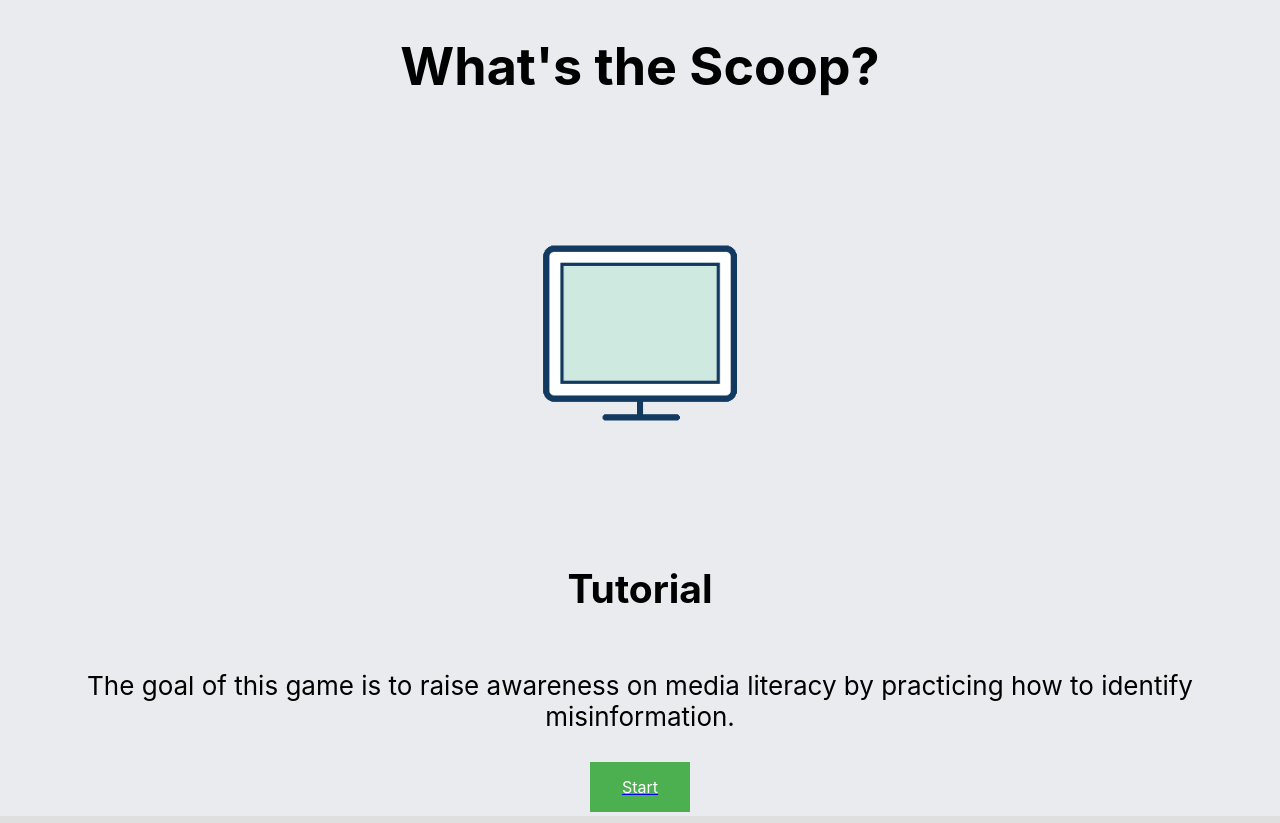
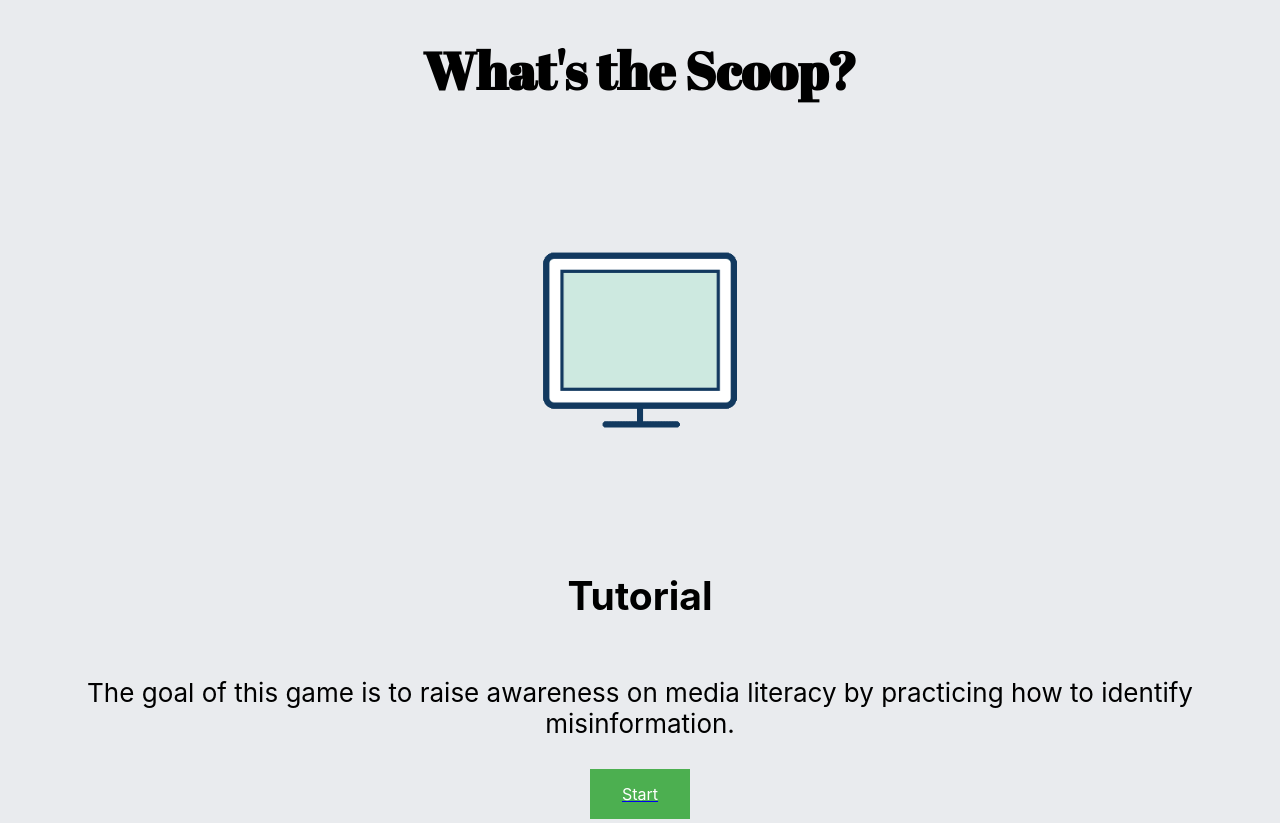
Before and after one commit to graceleaper/whats-the-scoop, a React (Create React App) app: page / in a window 1280 px wide. Built offline with nearby package versions, Linux system fonts and the light colour scheme.

Commit message:
changed api category for unreliable news

```diff
--- a/public/index.html
+++ b/public/index.html
@@ -3,6 +3,7 @@
   <head>
     <meta charset="utf-8" />
     <link rel="shortcut icon" href="%PUBLIC_URL%/favicon.ico" />
+    <link href="https://fonts.googleapis.com/css?family=Abril+Fatface" rel="stylesheet">
     <meta name="viewport" content="width=device-width, initial-scale=1" />
     <meta name="theme-color" content="#000000" />
     <!--
--- a/src/App.css
+++ b/src/App.css
@@ -34,6 +34,10 @@ body {
   to {
     transform: rotate(360deg);
   }
+}
+
+.logo {
+  font-family: 'Abril Fatface', cursive;
 }
 
 .all-articles {
@@ -85,6 +89,12 @@ body {
   cursor: pointer;
 }
 
+.reveal-card {
+  background-color: rgb(230, 233, 255);
+  margin: 10px;
+  padding: 10px;
+}
+
 .responsive_gif {
   height: 400px;
 }
@@ -124,6 +134,10 @@ body {
     font-size: 1em;
   }
 
+  .logo {
+    font-size: 2em;
+  }
+
   .article-image {
     width: 265px;
     height: 165px;
--- a/src/Quiz.js
+++ b/src/Quiz.js
@@ -50,7 +50,7 @@ export default class Quiz extends Component {
   render() {
     return (
       <div className="all-articles">
-        <h1> What's the Scoop?</h1>
+        <h1 className="logo"> What's the Scoop?</h1>
         {this.state.articles.map((article, index) => {
           return (
             <SingleArticle key={index}
--- a/src/Tutorial.js
+++ b/src/Tutorial.js
@@ -7,7 +7,7 @@ function Tutorial() {
   return (
     <div className="App">
       <header className="App-header">
-        <h1>What's the Scoop?</h1>
+        <h1 className="logo">What's the Scoop?</h1>
         {/* <img src={logo} className="App-logo" alt="logo" /> */}
         <img className="responsive_gif" alt="logo here" src={require('./animat-responsive-color.gif')} />
         <h2>Tutorial</h2>
--- a/src/UnreliableCard.js
+++ b/src/UnreliableCard.js
@@ -13,7 +13,7 @@ export default class UnreliableCard extends React.Component {
             <img className="searching" alt="magnifying glass" src={require('./animat-search-color.gif')}/>
         <p>This article comes from {this.props.source}, a clickbait source.</p>
         <p className="clickbait_reveal">
-          This is from a clickbait source at {this.props.url}
+          {this.props.source} has been identified as a media source with strong bias and misleading reports. You can read more on the media bias of this source <a href="https://mediabiasfactcheck.com/mashable/">here</a>.
         </p>
       </div>
     );
--- a/src/news.js
+++ b/src/news.js
@@ -5,7 +5,8 @@ const reliableNews =
           'apiKey=1dd41cbc8a9142ccac472a5790494164'
 
 const clickbait =
-'https://newsapi.org/v2/top-headlines?' +
+'https://newsapi.org/v2/everything?' +
+          'q=culture&' +
           'sources=mashable&' +
           'pageSize=6&' +
           'apiKey=1dd41cbc8a9142ccac472a5790494164'
```
